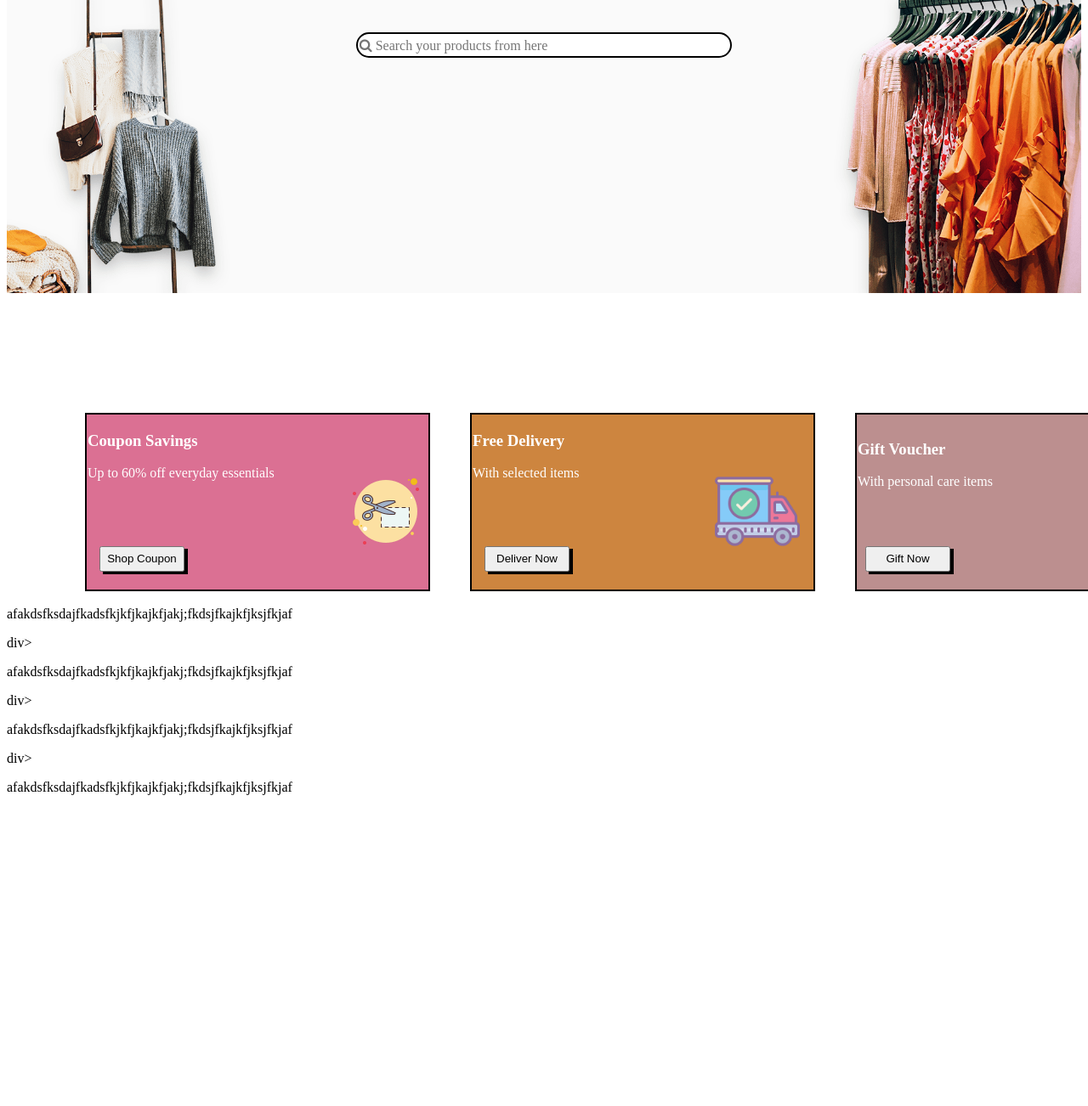
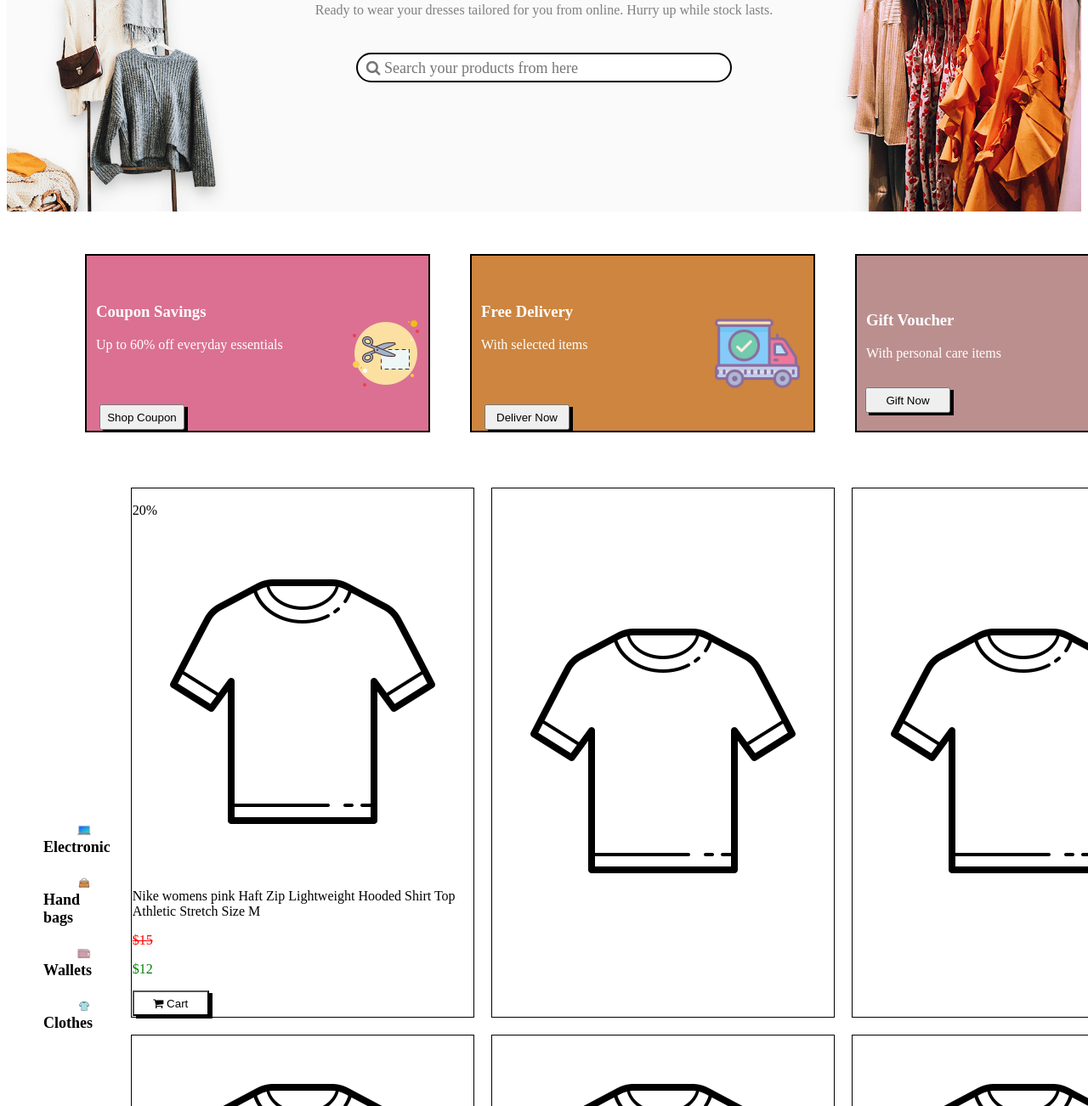
Before and after one commit to Naro-Kuoch/assignment1, a plain HTML site: page src/homePage.html in a window 1280 px wide. Shown: the part 374-1676 px from the top of the page at 85% size. Before the commit the page ends 1326 px from the top, so only its background shows below. Drawn offline with Linux system fonts and the light colour scheme.

Commit message:
version 3 add product section

```diff
--- a/assets/css/main.css
+++ b/assets/css/main.css
@@ -1,17 +1,26 @@
 .background {
   background-image: url(../image/Cloths-bc740630f228713e4bb0de8a7bffce22.png);
-  background-size: 100%;
+  background-size: 100% 100%;
   background-repeat: no-repeat;
   /* background-size: 100% %; */
-  height: 850px;
+  background-position-y: -3rem;
+
+  margin: 0 0 0;
+  /* height: 850px; */
 }
 @import "//netdna.bootstrapcdn.com/font-awesome/3.0/css/font-awesome.css";
 .nav {
   padding-top: 5%;
   padding-right: 2%;
 }
-.description {
+.title {
+  margin-top: 15%;
+}
+.subtitle {
   color: gray;
+}
+.title h1{
+  font-size: 45px;
 }
 #home {
   text-decoration: none;
@@ -40,19 +49,19 @@
 }
 #searchProduct {
   font-family: FontAwesome;
-  font-size: 16px;
+  font-size: 18px;
   border: 2px solid black;
   border-radius: 25px;
   width: 35%;
   /* padding: 2px 23px 2px 30px; */
   outline: 0;
   margin-top: 2%;
-  height: 30px;
+  height: 35px;
+  padding-left: 10px;
+  margin-bottom: 200px;
 }
-#title {
-  margin-top: 15%;
-}
-td {
+
+.promotion td {
   border: 2px solid black;
   width: 400px;
   height: 190px;
@@ -75,12 +84,12 @@ td.col3 {
   left: 180px;
 }
 .buttonPromot {
-  text-align: center;
+
+  position: relative;
+  bottotext-align: center;
   width: 100px;
   height: 30px;
-  box-shadow: 4px 3px black;
-  position: relative;
-  bottom: 20px;
+  box-shadow: 4px 3px black;m: 20px;
   right: 90px;
 }
 #couponImg {
@@ -111,3 +120,55 @@ td.col3 {
   position: relative;
   right: 50px;
 } */
+.description{
+  color: white;
+  position: relative;
+  top: 35px;
+  left: 10px;
+}
+.product{
+  position: relative;
+  top: 40px;
+}
+.productCate {
+ list-style: none;
+}
+.productCate a{
+  text-decoration: none;
+  font-size: 18px;
+  font-weight: bold;
+  color: black;
+  padding-left: 40px;
+
+}
+.productCate li{
+  padding-bottom: 20px;
+}
+.proIcon{
+  width: 20%;
+  vertical-align: middle;
+}
+.proDesciption{
+  border: black solid 1px;
+  width: 10%;
+}
+.proDesciption img{
+  height: 70%;
+}
+.productFeature{
+  border-spacing: 20px;
+}
+.oldprice{
+  text-decoration-line: line-through;
+  color: red;
+}
+.lastprice{
+  color: green;
+}
+.proDesciption button{
+  text-align: center;
+  width: 90px;
+  height: 30px;
+  box-shadow: 4px 3px black;
+  background-color: white;
+}
--- a/src/homePage.html
+++ b/src/homePage.html
@@ -21,9 +21,9 @@
 
         </div>
 
-        <center id="title">
+        <center class="title">
             <h1>Shop your designer dresses</h1>
-            <p class="description">
+            <p class="subtitle">
                 Ready to wear your dresses tailored for you from online. Hurry up while stock lasts.
             </p>
             <input type="search" id="searchProduct" name="searchProduct" placeholder="&#xf002 Search your products from here">
@@ -35,20 +35,27 @@
         <table>
             <tr>
                 <td class="col1">
+                    <div class="description">
                         <h3>Coupon Savings</h3>
                         <p>Up to 60% off everyday essentials</p>
+                    </div>
+
                    <img id="couponImg" src="../assets/image/icons8-coupon-100.png" alt="Scissors">
                    <button class="buttonPromot">Shop Coupon</button>
                 </td>
                 <td class="col2">
+                    <div class="description">
                         <h3>Free Delivery</h3>
                         <p>With selected items</p>
+                    </div>
                     <img id="deliverImg" src="../assets/image/checked-truck.png" alt="Truck">
                     <button class="buttonPromot">Deliver Now</button>
                 </td>
                 <td class="col3">
+                    <div class="description">
                         <h3>Gift Voucher</h3>
                         <p>With personal care items</p>
+                    </div>
                     <img id="giftImg" src="../assets/image/gift--v1.png" alt="Gift">
                     <button class="buttonPromot gift">Gift Now</button>
                 </td>
@@ -56,18 +63,62 @@
         </table>
     </div>
     <div>
-        <p>afakdsfksdajfkadsfkjkfjkajkfjakj;fkdsjfkajkfjksjfkjaf</p>
+        <table class="product">
+            <tr>
+                <td >
+                    <ul class="productCate">
+                        <li>
+                            <a href="">
+                                <img class="proIcon" src="../assets/image/icon_laptop.png" alt="Laptop">
+                                Electronic
+                            </a>
+                        </li>
+                        <li>
+                            <a href="">
+                                <img class="proIcon" src="../assets/image/icon_bag-front-view.png" alt="bag">
+                                Hand bags
+                            </a>
+                        </li>
+                        <li>
+                            <a href="">
+                                <img class="proIcon" src="../assets/image/icon_wallet.png" alt="wallet">
+                                Wallets
+                            </a>
+                        </li>
+                        <li>
+                            <a href="">
+                                <img class= "proIcon" src="../assets/image/icon_clothes.png" alt="">
+                                Clothes
+                            </a>
+                        </li>
+                    </ul>
+                </td>
+                <td>
+                    <table class="productFeature">
+                        <tr>
+                            <td class="proDesciption">
+                                <p class="discount">20%</p>
+                                <img src="../assets/image/clothes (1).png" alt="">
+                                <p>Nike womens pink Haft Zip Lightweight Hooded Shirt Top Athletic Stretch Size M</p>
+                                <p class="oldprice">$15</p>
+                                <p class="lastprice">$12</p>
+                                <button>
+                                    <i class="fa fa-shopping-cart"></i>
+                                Cart</button>
+                            </td>
+                            <td class="proDesciption"><img src="../assets/image/clothes (1).png" alt=""></td>
+                            <td class="proDesciption"><img src="../assets/image/clothes (1).png" alt=""></td>
+                        </tr>
+                        <tr>
+                            <td class="proDesciption"><img src="../assets/image/clothes (1).png" alt=""></td>
+                            <td class="proDesciption"><img src="../assets/image/clothes (1).png" alt=""></td>
+                            <td class="proDesciption"><img src="../assets/image/clothes (1).png" alt=""></td>
+                        </tr>
+                    </table>
+                </td>
+            </tr>
+        </table>
     </div>
-    div>
-        <p>afakdsfksdajfkadsfkjkfjkajkfjakj;fkdsjfkajkfjksjfkjaf</p>
-    </div>
-    div>
-        <p>afakdsfksdajfkadsfkjkfjkajkfjakj;fkdsjfkajkfjksjfkjaf</p>
-    </div>
-    div>
-        <p>afakdsfksdajfkadsfkjkfjkajkfjakj;fkdsjfkajkfjksjfkjaf</p>
-    </div>
-
 
 
 </body>
```
Lines whose indentation alone changed are shown as unchanged.
